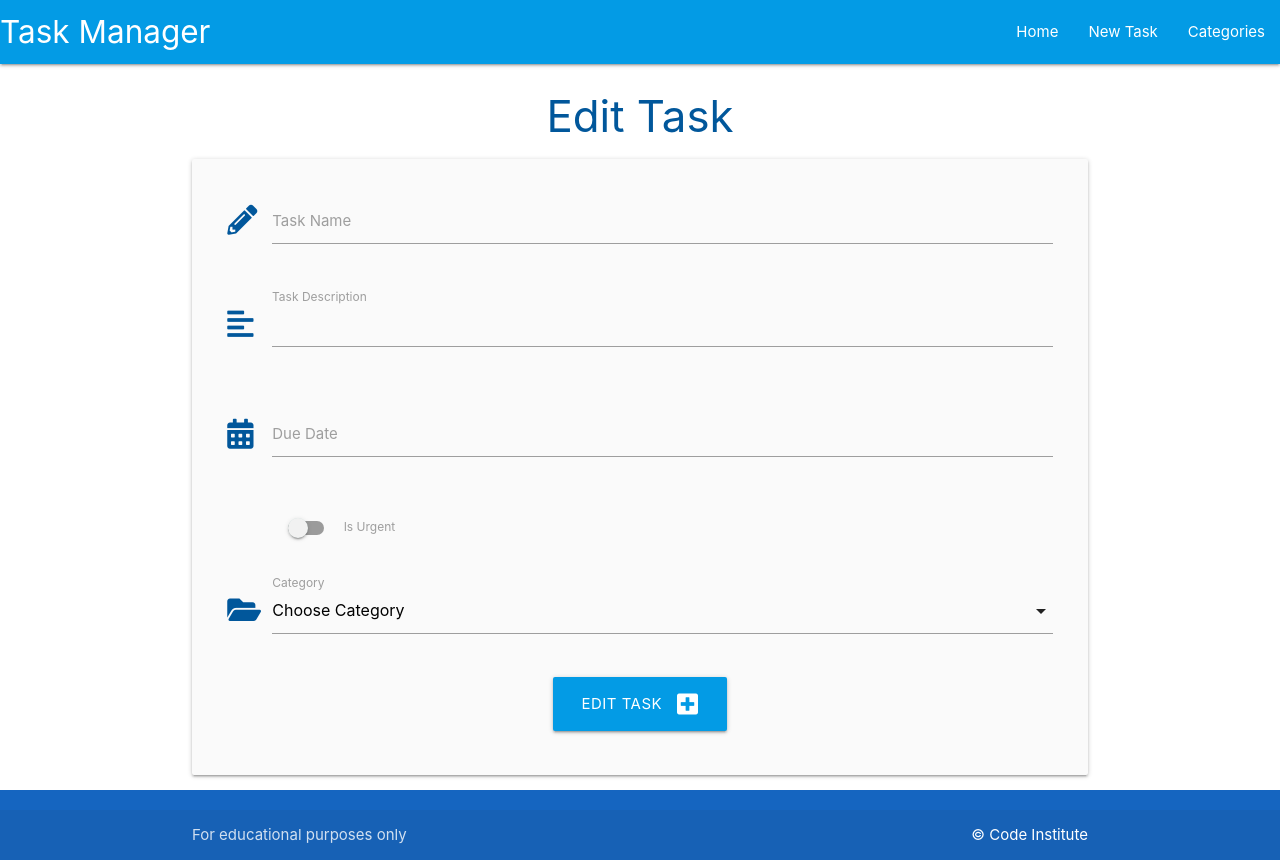
After one commit to JustinFourie1993/dbs-walkthrough-task-manager, a Flask app: template taskmanager/templates/edit_task.html in a window 1280 px wide. The commit adds this page. Run offline with Flask 3, Linux system fonts and the light colour scheme; the template is opened without the code that fills it, so the values that code supplies are empty.

Commit message:
add edit_task and delete_task function to query and update tasks in db

```diff
--- /dev/null
+++ b/taskmanager/templates/edit_task.html
@@ -0,0 +1,85 @@
+{% extends "base.html" %}
+
+{% block content %}
+
+<h3 class="light-blue-text text-darken-4 center-align">Edit Task</h3>
+
+
+<div class="row card-panel grey lighten-5">
+    <form class="col s12" method="post" action="{{ url_for('edit_task', task_id=task.id )}}">
+        <!-- task_name -->
+        <div class="row">
+            <div class="input-field col s12">
+                <i class=" fas fa-pencil-alt prefix light-blue-text text-darken-4"></i>
+                <input  id="task_name" value="{{ task.task_name}}" name="task_name" minlength="5"
+                maxlength="50" type="text" class="validate" required>
+                <label for="task_name">Task Name</label>
+            </div>
+        </div>
+        <!-- task_description -->
+        <div class="row">
+            <div class="input-field col s12">
+                <i class=" fas fa-align-left prefix light-blue-text text-darken-4"></i>
+                <textarea id="task_description" name="task_description"
+                minlength="5" maxlength="200" type="text"
+                class="materialize-textarea validate" required>
+                {{ task.task_description}} </textarea>
+                <label for="task_description">Task Description</label>
+            </div>
+
+        </div>
+        <!-- due_date -->
+        <div class="row">
+            <div class="input-field col s12">
+                <i class=" fas fa-calendar-alt prefix light-blue-text text-darken-4"></i>
+                <input id="due_date" name="due_date" type="text"
+                value="{{ task.due_date.strftime('%d %B %Y') }}" class="datepicker validate" required>
+                <label for="due_date">Due Date</label>
+            </div>
+        </div>
+        <!-- is_urgent -->
+        <div class="row">
+            <div class="input-field col s12">
+                <div class="switch">
+                    <i class=" fas fa-exclamation-cirlcle prefix light-blue-text text-darken-4"></i>
+                    <label for="is_urgent">
+                        {% if task.is_urgent == True %}
+                        <input id="is_urgent"  name="is_urgent" type="checkbox" checked>
+                        {% else %}
+                        <input id="is_urgent"  name="is_urgent" type="checkbox">
+                        {% endif %}
+                        <span class="lever"></span>
+                        Is Urgent
+                    </label>
+                </div>
+            </div>
+        </div>
+        <!-- category_id -->
+        <div class="row">
+            <div class="input-field col s12">
+                <i class=" fas fa-folder-open prefix light-blue-text text-darken-4"></i>
+                <select name="category_id" id="category_id" class="validate" required>
+                    <option value="" disabled selected>Choose Category</option>
+                    {% for category in categories %}
+                    {% if category == task.category %}
+                    <option value="{{ category.id }}" selected>{{ category.category_name }}</option>
+                    {% else %}
+                    <option value="{{ category.id }}">{{ category.category_name }}</option>
+                    {% endif %}
+                    {% endfor %}
+                </select>
+                <label for="category_id">Category</label>
+            </div>
+        </div>
+        <!-- submit button -->
+        <div class="row">
+            <div class="col s12 center-align">
+                <button type="submit" class="btn-large light-blue darken-1">
+                    Edit Task <i class="fas fa-plus-square right"></i>
+                </button>
+            </div>
+        </div>
+    </form>
+</div>
+
+{% endblock %}
--- a/taskmanager/templates/tasks.html
+++ b/taskmanager/templates/tasks.html
@@ -25,7 +25,12 @@
         <div class="collapsible-body">
             <strong>{{ task.category }}</strong>
             <p>{{ task.task_description }}</p>
+            <p>
+                <a href="{{ url_for('edit_task', task_id=task.id )}}" class="btn green accent-4">Edit</a>
+                <a href="{{ url_for('delete_task', task_id=task.id )}}" class="btn red accent-4">Delete</a>
+            </p>
         </div>
+
     </li>
     {% endfor %}
 
```
Also changed, not shown: taskmanager/routes.py (+22 -0 lines).
